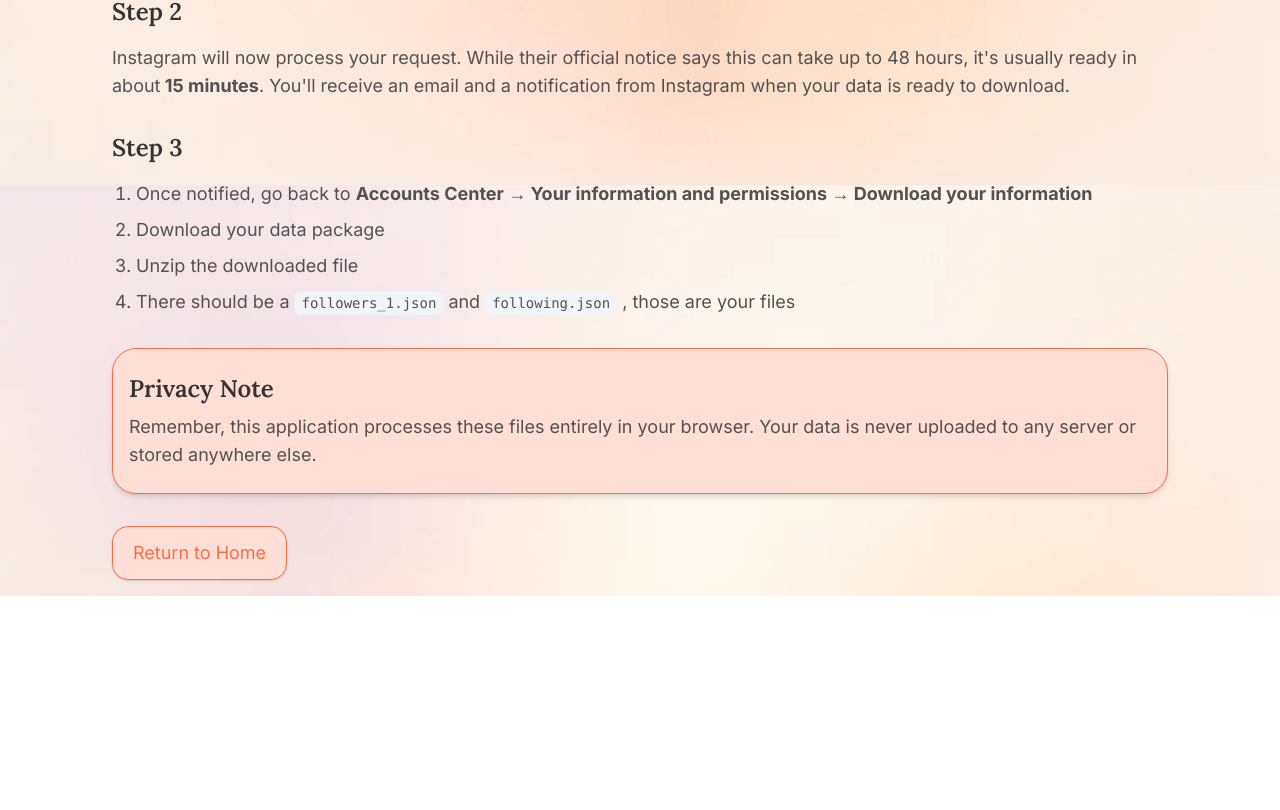
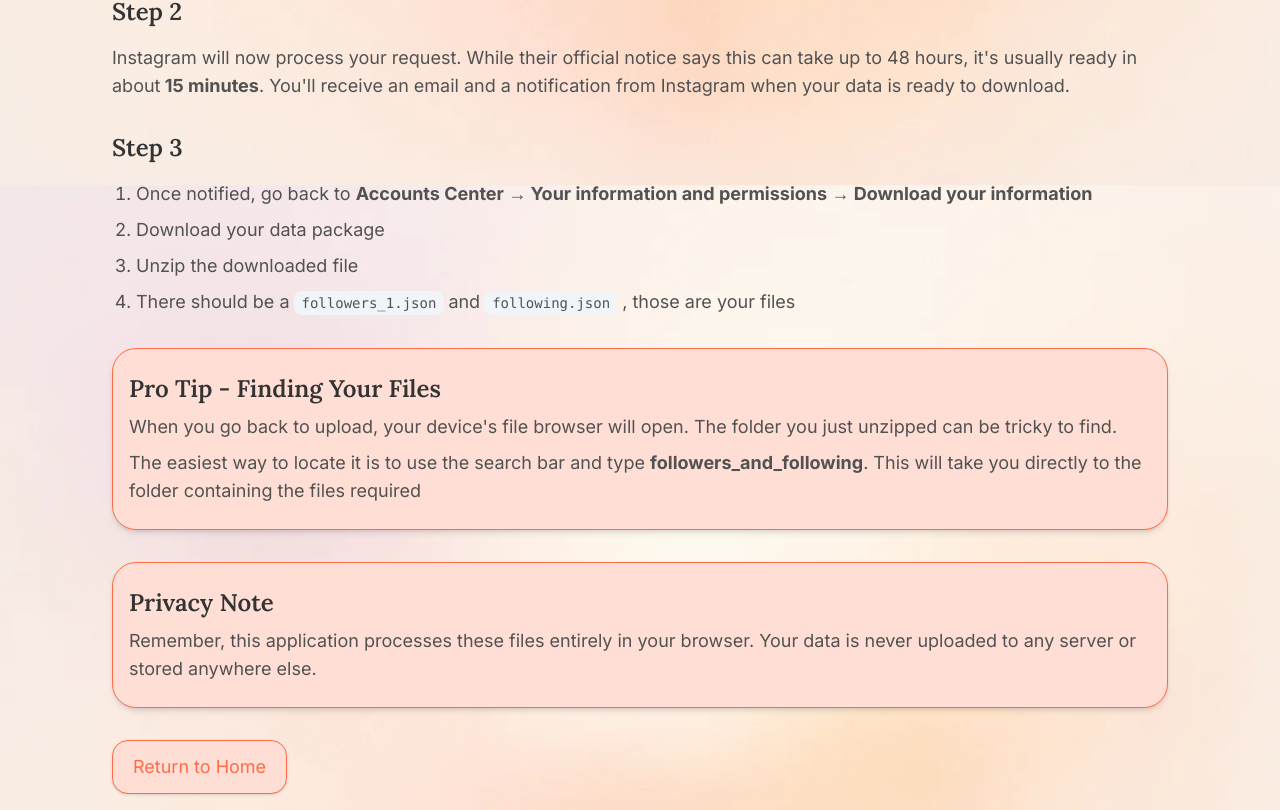
Before and after one commit to Eric-Zhang-Developer/follow-diff, a Next.js app: page /tutorial in a window 1280 px wide. Shown: the part 668-1478 px from the top of the page. Before the commit the page ends 1264 px from the top, so only its background shows below. Built offline with nearby package versions, Linux system fonts and the light colour scheme.

Commit message:
feat: pro tip section

```diff
--- a/src/app/tutorial/page.tsx
+++ b/src/app/tutorial/page.tsx
@@ -91,6 +91,14 @@ export default function Tutorial() {
         </section>
 
         <section className="bg-light-accent border-accent space-y-2 rounded-3xl border-1 px-4 py-6 shadow-md">
+          <p className="font-main text-2xl font-semibold">Pro Tip - Finding Your Files</p>
+          <p className="text-secondary text-lg">
+            When you go back to upload, your device&apos;s file browser will open. The folder you just unzipped can be tricky to find.
+          </p>
+          <p className="text-secondary text-lg">The easiest way to locate it is to use the search bar and type <strong>followers_and_following</strong>. This will take you directly to the folder containing the files required</p>
+        </section>
+
+        <section className="bg-light-accent border-accent space-y-2 rounded-3xl border-1 px-4 py-6 shadow-md">
           <p className="font-main text-2xl font-semibold">Privacy Note</p>
           <p className="text-secondary text-lg">
             Remember, this application processes these files entirely in your
```
